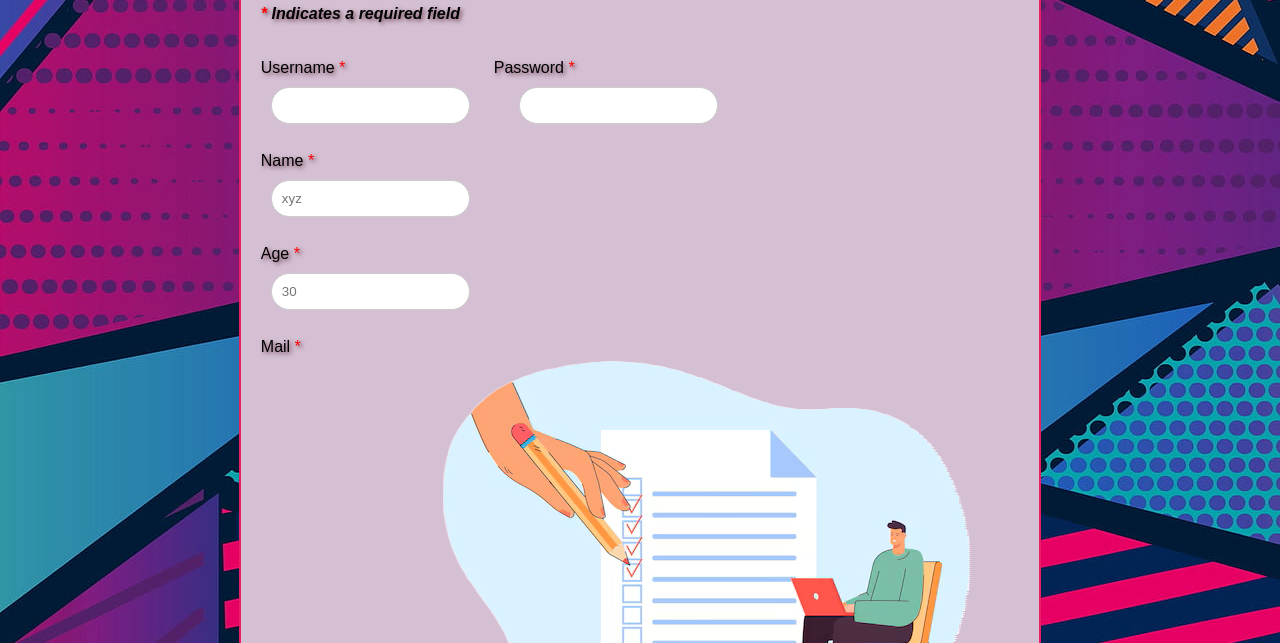
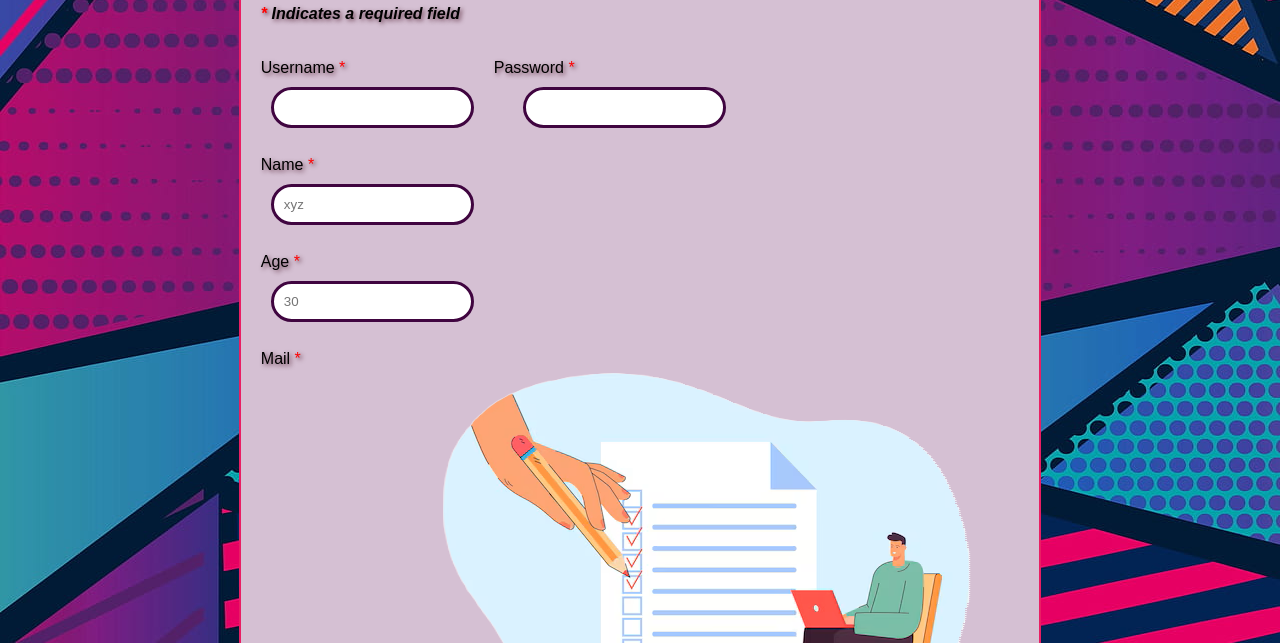
Before and after one commit to AfreenSamiullah/Web-dev, a plain HTML site: page Form.html in a window 1280 px wide. Shown: the part 157-800 px from the top of the page. Drawn offline with Linux system fonts and the light colour scheme.

Commit message:
Update Form.css

```diff
--- a/Form.css
+++ b/Form.css
@@ -24,7 +24,7 @@ textarea {
     margin: 10px;
     border-radius: 25px; /* Makes the input fields oval */
     padding: 10px; /* Adds padding for better appearance */
-    border: 1px solid #ccc;
+    border: 3px solid #400540;
 }
 
 input[type="range"] {
```
